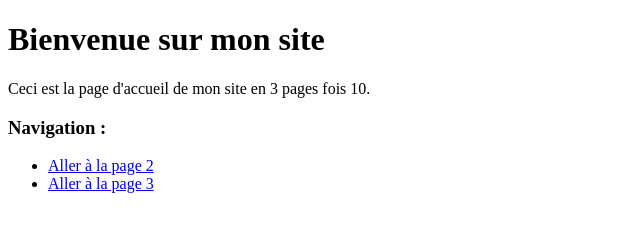
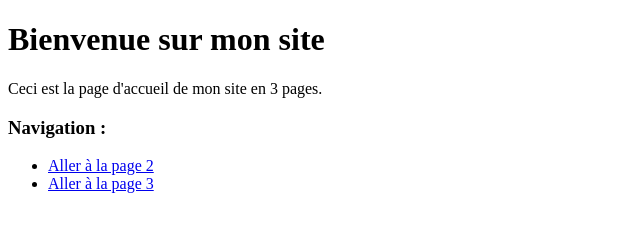
Before and after one commit to merviechou/Cours-Devopps, a plain HTML site: page index.html in a window 1280 px wide. Shown: the full height of the page, 0-640 px from the left. Drawn offline with Linux system fonts and the light colour scheme.

Commit message:
Update homepage description in index.html
Removed redundant 'fois 10' from the homepage description.

```diff
--- a/index.html
+++ b/index.html
@@ -7,7 +7,7 @@
 <body>
     <h1>Bienvenue sur mon site</h1>
 
-    <p>Ceci est la page d'accueil de mon site en 3 pages fois 10.</p>
+    <p>Ceci est la page d'accueil de mon site en 3 pages.</p>
 
     <h3>Navigation :</h3>
     <ul>
```
